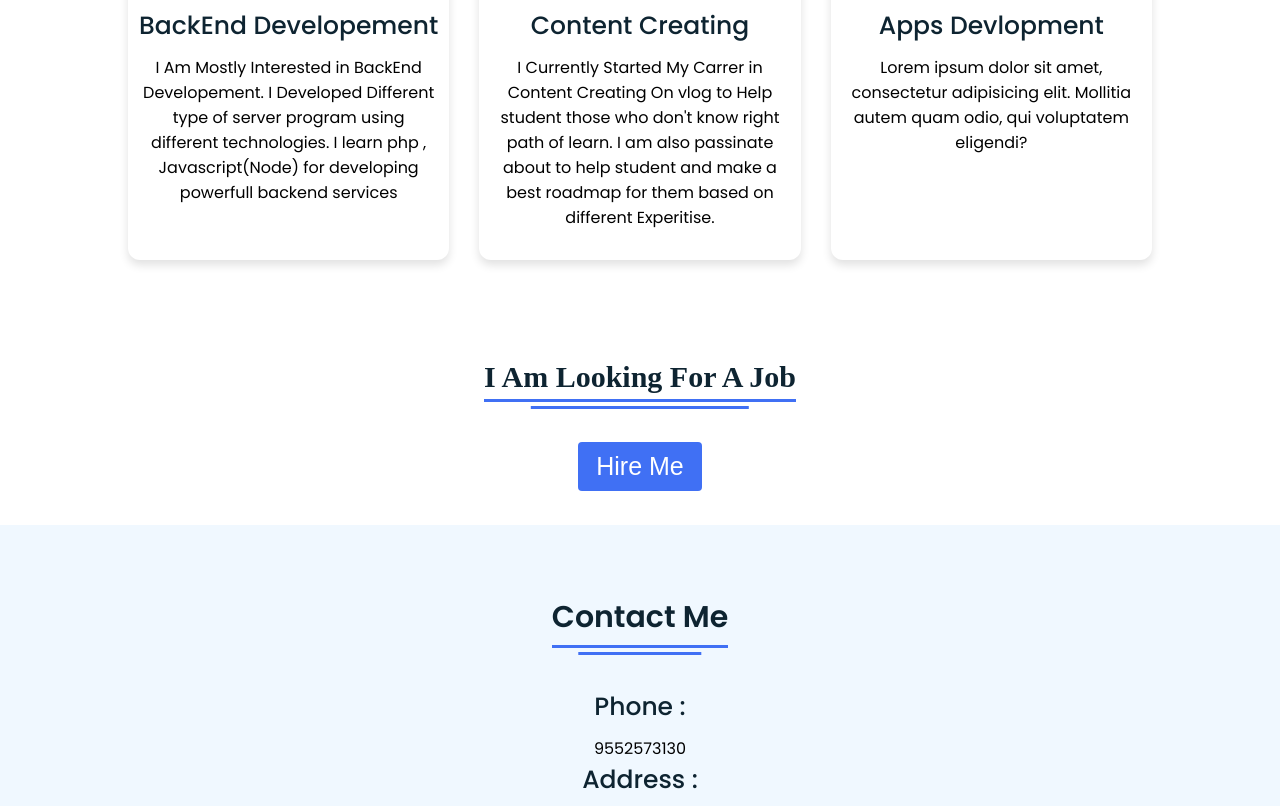
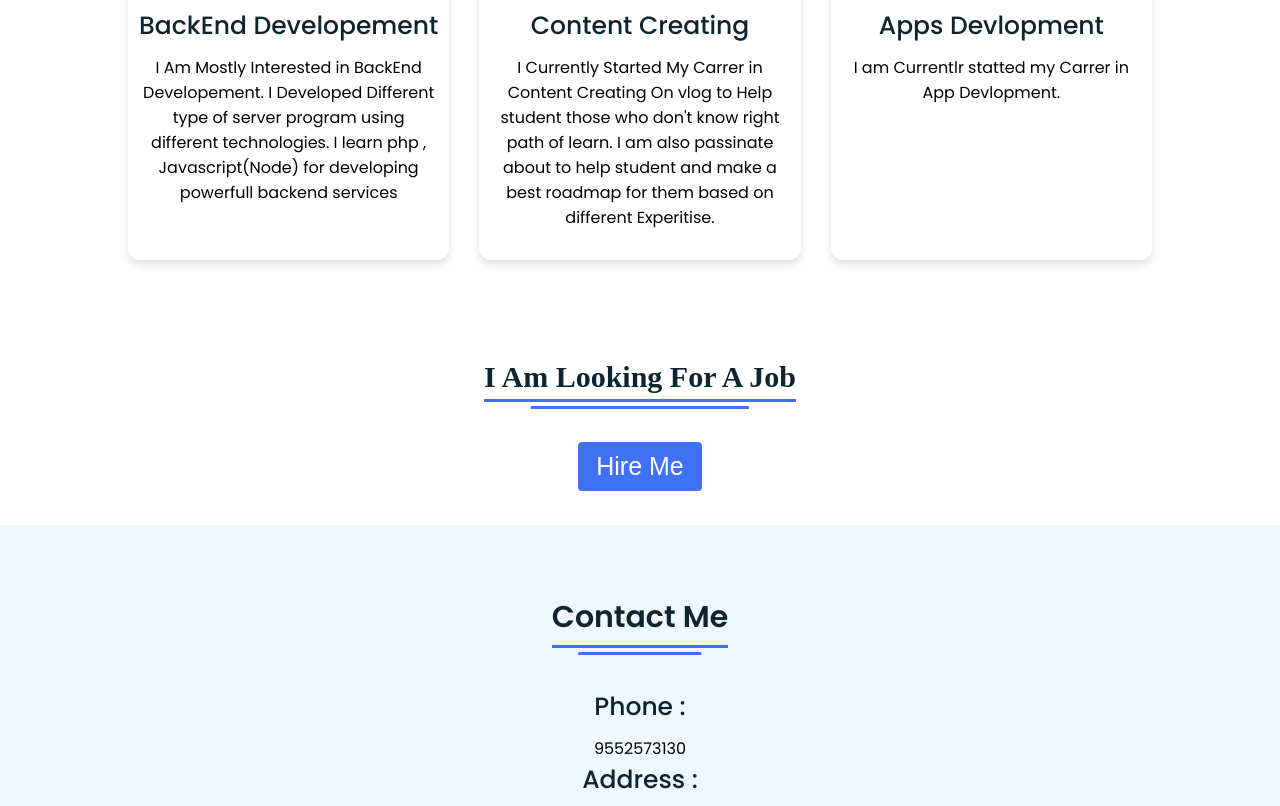
Before and after one commit to altamash0024/mynew_portfolio, a plain HTML site: page index.html in a window 1280 px wide. Shown: the part 2687-3493 px from the top of the page. Drawn offline with Linux system fonts and the light colour scheme.

Commit message:
Update index.html

```diff
--- a/index.html
+++ b/index.html
@@ -163,7 +163,7 @@
               <i class="fas fa-tablet-alt"></i>
             </div>
             <div class="topic">Apps Devlopment</div>
-            <p>Lorem ipsum dolor sit amet, consectetur adipisicing elit. Mollitia autem quam odio, qui voluptatem eligendi?</p>
+            <p>I am Currentlr statted my Carrer in App Devlopment.</p>
           </div>
         </div>
       </div>
```
